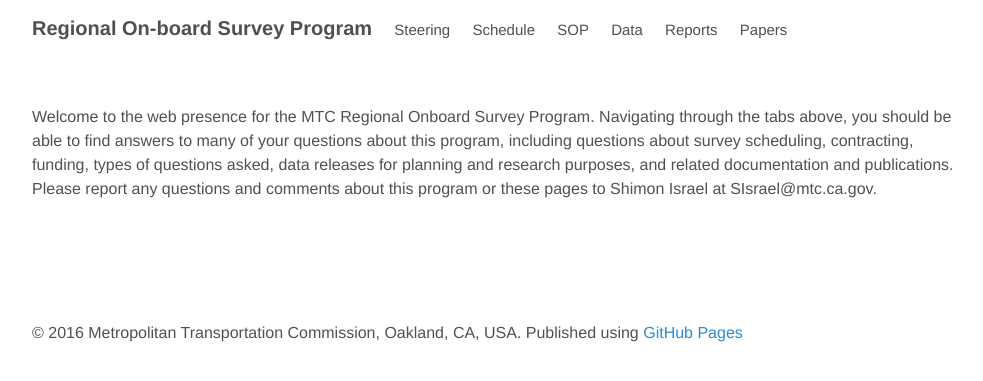
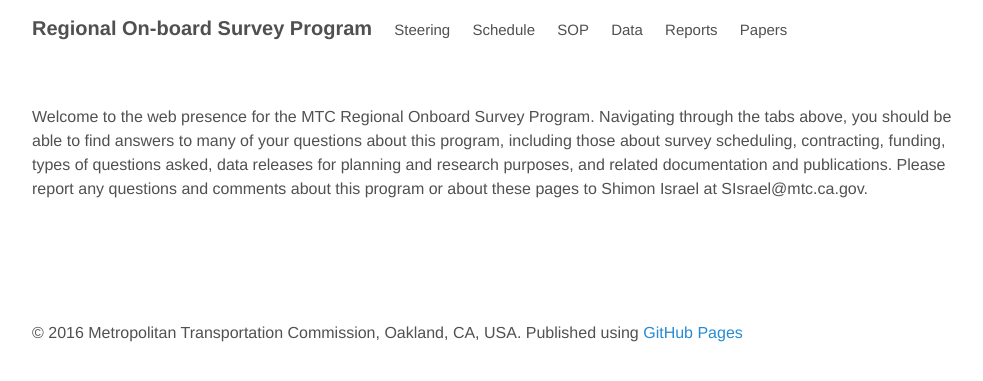
Before and after one commit to BayAreaMetro/transit-passenger-surveys, a Jekyll site: the page built from index.html, in a window 1280 px wide. Shown: the top 381 px of the page, without its empty margins (144-1127 px from the left). Built offline with Jekyll 4.4.1, drawn with Linux system fonts in a browser that asks for light colours; the list of posts is cut into pages by our own code.

Commit message:
Index update.

```diff
--- a/index.html
+++ b/index.html
@@ -3,7 +3,7 @@ layout: default
 title: Home
 ---
 
-Welcome to the web presence for the MTC Regional Onboard Survey Program. Navigating through the tabs above, you should be able to find answers to many of your questions about this program, including questions about survey scheduling, contracting, funding, types of questions asked, data releases for planning and research purposes, and related documentation and publications. Please report any questions and comments about this program or these pages to Shimon Israel at SIsrael@mtc.ca.gov.
+Welcome to the web presence for the MTC Regional Onboard Survey Program. Navigating through the tabs above, you should be able to find answers to many of your questions about this program, including those about survey scheduling, contracting, funding, types of questions asked, data releases for planning and research purposes, and related documentation and publications. Please report any questions and comments about this program or about these pages to Shimon Israel at SIsrael@mtc.ca.gov.
 
 <br>
 <br>
```
